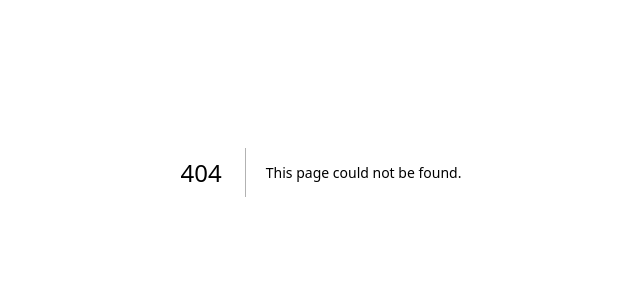
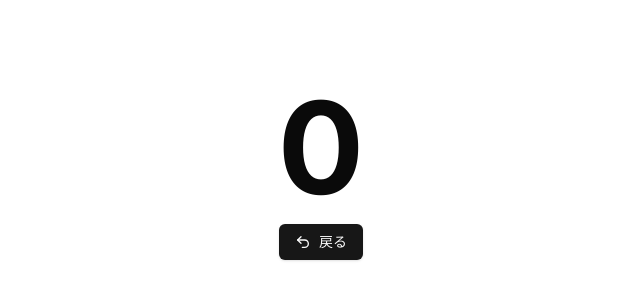
Before and after one commit to nikachu2012/robocon_timer, a Next.js app: page /timer in a window 1280 px wide. Before the commit this address had no page. Shown: the part 228-528 px from the top of the page, without its empty margins (319-959 px from the left). Built offline with nearby package versions, Linux system fonts and the light colour scheme.

Commit message:
[add] タイマーを追加

```diff
--- a/app/page.tsx
+++ b/app/page.tsx
@@ -12,6 +12,7 @@ import { Label } from "@/components/ui/label"
 import { Button } from "@/components/ui/button"
 import { Timer } from "lucide-react"
 import { useState } from "react"
+import Link from "next/link";
 
 
 export default function Home() {
@@ -51,7 +52,9 @@ export default function Home() {
 
         </CardContent>
         <CardFooter>
-          <Button className="w-full"><Timer />スタート</Button>
+          <Link href={{ pathname: "timer", query: { "t": time.toString() } }}>
+            <Button className="w-full"><Timer />スタート</Button>
+          </Link>
         </CardFooter>
       </Card>
 
--- /dev/null
+++ b/app/timer/page.tsx
@@ -0,0 +1,46 @@
+"use client"
+
+import { Button } from "@/components/ui/button"
+import { Undo2 } from "lucide-react";
+import Link from "next/link";
+import { useSearchParams } from "next/navigation"
+import { useState, useRef, useEffect } from "react";
+
+export default function TimerPage() {
+    const searchParams = useSearchParams();
+    const time = parseInt(searchParams.get("t") || "0") || 0;
+
+    const [timer, setTimer] = useState<number>(time);
+    const timerRef = useRef(timer)
+
+    useEffect(() => {
+        timerRef.current = timer;
+    }, [timer]);
+
+    useEffect(() => {
+        setTimer(time);
+
+        const intervalID = setInterval(() => {
+            if (timerRef.current > 0) {
+                setTimer(timer => timer - 1);
+            }
+            else {
+                clearInterval(intervalID);
+            }
+            console.log("looppp")
+        }, 1000);
+
+        return () => clearInterval(intervalID)
+    }, []);
+
+
+    return <>
+        <div className="w-[100vw] h-[100vh] flex items-center justify-center flex-col gap-3">
+            <div className="text-9xl font-bold">{timer}</div>
+
+            <Link href={"/"}>
+                <Button><Undo2 />戻る</Button>
+            </Link>
+        </div>
+    </>
+}
```
